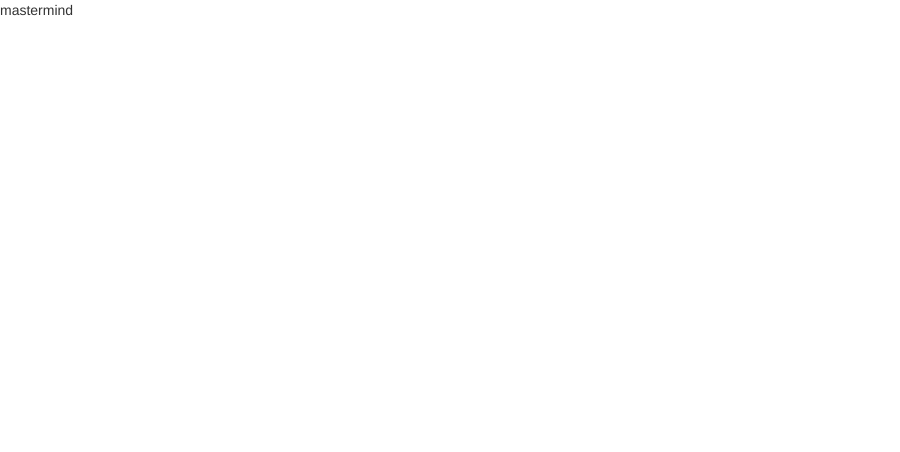
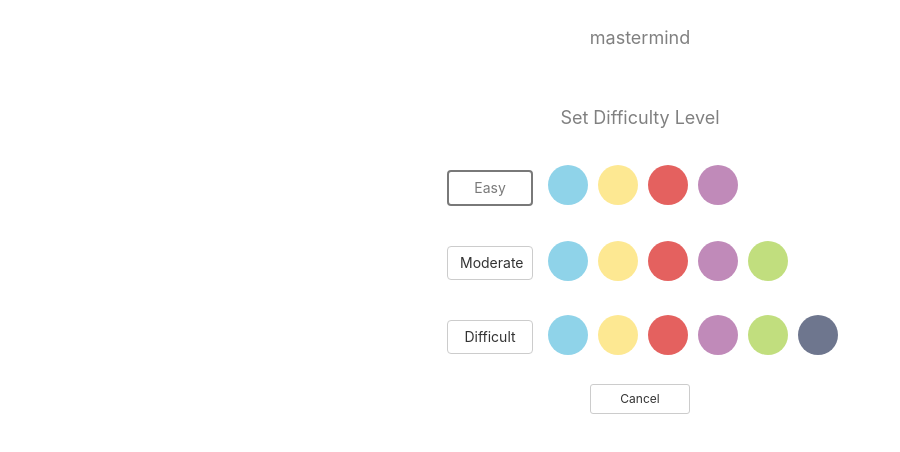
Before and after one commit to coffeesnakes/mastermind, a React app: page /settings in a window 1280 px wide. Shown: the whole page, without its empty margins (0-900 px from the left). Built offline with nearby package versions, Linux system fonts and the light colour scheme.

Commit message:
bugfix on css using prior version classNames (numbers)

```diff
--- a/routes/api/scores.js
+++ b/routes/api/scores.js
@@ -1,6 +1,6 @@
 const express = require("express");
 const router = express.Router();
-const scoresCtrl = require("../../controllers/highScores");
+const scoresCtrl = require("../../controllers/scores");
 
 router.get("/", scoresCtrl.highScores);
 router.post("/", scoresCtrl.create);
--- a/server.js
+++ b/server.js
@@ -6,7 +6,7 @@
 const favicon = require('serve-favicon')
 
 const app = express();
-const port = 3005;
+const port = process.env.PORT || 3005;
 
 // db
 const url = process.env.DATABASE_URL || "mongodb://localhost/mastermind";
@@ -28,7 +28,7 @@
 app.use(express.static(path.join(__dirname, "build")));
 
 // routing
-// app.use("/api/scores", require("./routes/api/scores"));
+app.use("/api/scores", require("./routes/api/scores"));
 
 app.get("/*", function (req, res) {
   res.sendFile(path.join(__dirname, "build", "index.html"));
--- a/src/components/GuessPeg/GuessPeg.module.css
+++ b/src/components/GuessPeg/GuessPeg.module.css
@@ -1,4 +1,4 @@
-.num {
+.peg {
   width: 40px;
   height: 40px;
   margin: 5px;
--- a/src/components/GuessPegs/GuessPegs.module.css
+++ b/src/components/GuessPegs/GuessPegs.css
@@ -1,4 +1,4 @@
-.GuessNumbers {
+.GuessPegs {
   display: flex;
   flex-flow: row nowrap;
   align-items: center;
--- a/src/components/GuessPegs/GuessPegs.jsx
+++ b/src/components/GuessPegs/GuessPegs.jsx
@@ -1,6 +1,6 @@
 import React from "react";
 import GuessPeg from "../GuessPeg/GuessPeg";
-import "./GuessPegs.module.css";
+import "./GuessPegs.css";
 
 const GuessPegs = (props) => (
   <div className="GuessPegs">
--- a/src/index.js
+++ b/src/index.js
@@ -1,10 +1,15 @@
-import React from 'react';
-import ReactDOM from 'react-dom';
-import App from './pages/App/App';
-import { BrowserRouter as Router, Route } from 'react-router-dom';
+import React from "react";
+import ReactDOM from "react-dom";
+import "./index.css";
+import App from "./pages/App/App";
+import * as serviceWorker from "./serviceWorker";
+import { BrowserRouter as Router, Route } from "react-router-dom";
 
 ReactDOM.render(
-	<Router>
-		<Route component={App} />
-	</Router>, document.getElementById('root')
+  <Router>
+    <Route component={App} />
+  </Router>,
+  document.getElementById("root")
 );
+
+serviceWorker.unregister();
--- a/src/pages/App/App.js
+++ b/src/pages/App/App.js
@@ -4,9 +4,12 @@
 import GamePage from "../../pages/GamePage/GamePage";
 import HighScoresPage from "../HighScoresPage/HighScoresPage";
 import scoresService from "../../utils/scoresService";
+import SettingsPage from "../SettingsPage/SettingsPage";
 
 const colors = {
-  Easy: ["#7CCCE5", "#FDE47F", "#E04644", "#B576AD"]
+  Easy: ["#7CCCE5", "#FDE47F", "#E04644", "#B576AD"],
+  Moderate: ["#7CCCE5", "#FDE47F", "#E04644", "#B576AD", "#B7D968"],
+  Difficult: ["#7CCCE5", "#FDE47F", "#E04644", "#B576AD", "#B7D968", "#555E7B"],
 };
 
 class App extends Component {
@@ -179,6 +182,18 @@
           />
           <Route
             exact
+            path="/settings"
+            render={(props) => (
+              <SettingsPage
+                {...props}
+                colorsLookup={colors}
+                difficulty={this.state.difficulty}
+                handleDifficultyChange={this.handleDifficultyChange}
+              />
+            )}
+          />
+          <Route
+            exact
             path="/high-scores"
             render={() => (
               <HighScoresPage
--- a/src/pages/GamePage/GamePage.jsx
+++ b/src/pages/GamePage/GamePage.jsx
@@ -33,6 +33,9 @@
           >
             High Scores
           </Link>
+          <Link className="btn btn-default GamePage-link-margin" to="/settings">
+            Difficulty
+          </Link>
           <NewGameButton handleNewGameClick={props.handleNewGameClick} />
         </div>
       </div>
--- /dev/null
+++ b/src/pages/SettingsPage/SettingsPage.css
@@ -0,0 +1,34 @@
+.Settings {
+  display: flex;
+  flex-flow: column nowrap;
+  align-items: center;
+  margin-bottom: 50px;
+}
+
+.Settings-level-row {
+  display: flex;
+  flex-flow: row nowrap;
+  margin-bottom: 20px;
+}
+
+.Settings-level-row button {
+  width: 86px;
+  margin: 10px;
+}
+
+.Settings-level-colors {
+  display: flex;
+  flex-flow: row nowrap;
+}
+
+.Settings-color {
+  width: 40px;
+  height: 40px;
+  margin: 5px;
+  border-radius: 50%;
+  opacity: 0.85;
+}
+
+.Settings-cancel {
+  width: 100px;
+}
--- /dev/null
+++ b/src/pages/SettingsPage/SettingsPage.jsx
@@ -0,0 +1,52 @@
+import React from "react";
+import { Link } from "react-router-dom";
+import "./SettingsPage.css";
+
+const SettingsPage = (props) => {
+  const selectedLevelStyle = {
+    border: "2px solid #333",
+  };
+
+  function handleDifficultyChange(level) {
+    props.handleDifficultyChange(level);
+    props.history.push("/");
+  }
+
+  const colorKeys = Object.keys(props.colorsLookup);
+
+  const levels = colorKeys.map((level) => (
+    <div className="Settings-level-row" key={level}>
+      <button
+        className="Settings-level-btn btn btn-default"
+        style={level === props.difficulty ? selectedLevelStyle : null}
+        disabled={level === props.difficulty}
+        onClick={() => handleDifficultyChange(level)}
+      >
+        {level}
+      </button>
+      <div className="Settings-level-colors">
+        {props.colorsLookup[level].map((color) => (
+          <div
+            className="Settings-color"
+            style={{ backgroundColor: color }}
+            key={color}
+          />
+        ))}
+      </div>
+    </div>
+  ));
+
+  return (
+    <div className="Settings">
+      <header className="header-footer">Set Difficulty Level</header>
+      <div>{levels}</div>
+      <div>
+        <Link className="Settings-cancel btn btn-default btn-sm" to="/">
+          Cancel
+        </Link>
+      </div>
+    </div>
+  );
+};
+
+export default SettingsPage;
```
Also changed, not shown: controllers/highScores.js (deleted, +0 -17 lines), controllers/scores.js (added, +26 -0 lines), models/score.js (renamed from models/highScores.js), src/index.css (renamed from index.css), src/serviceWorker.js (renamed from serviceWorker.js).
